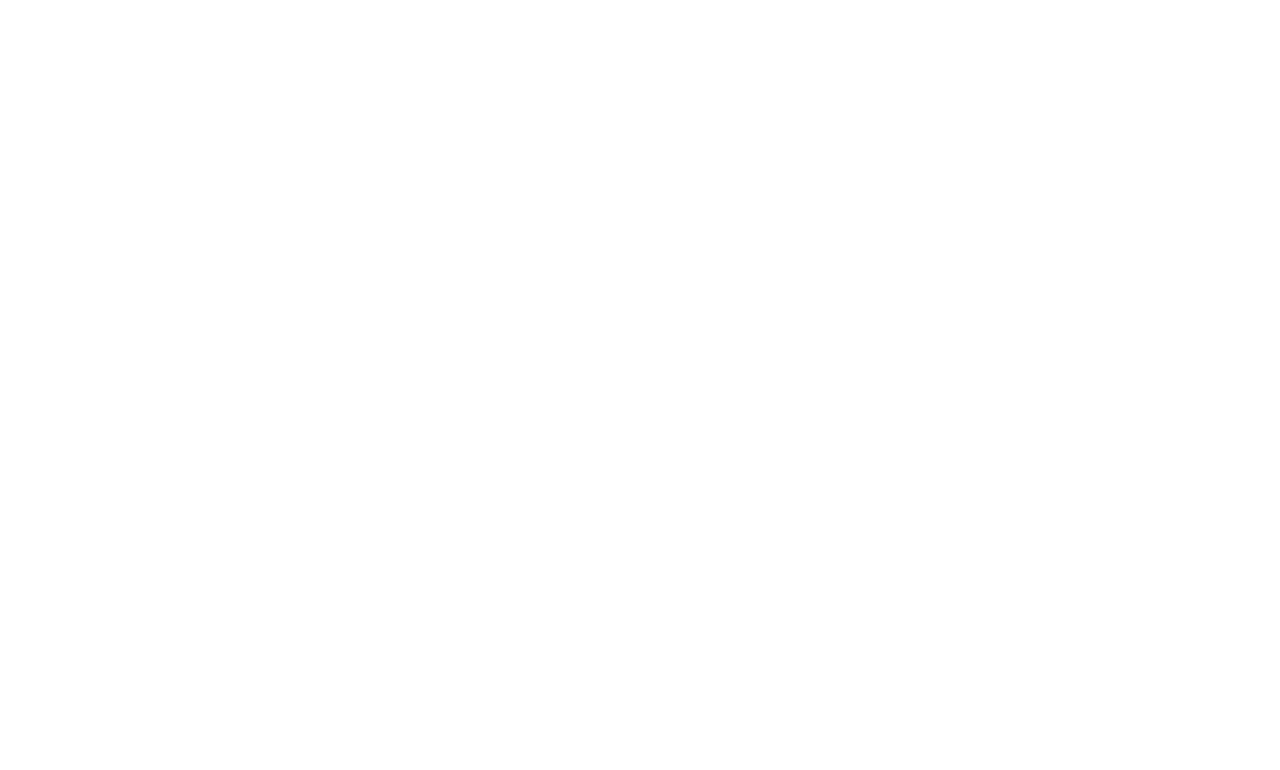
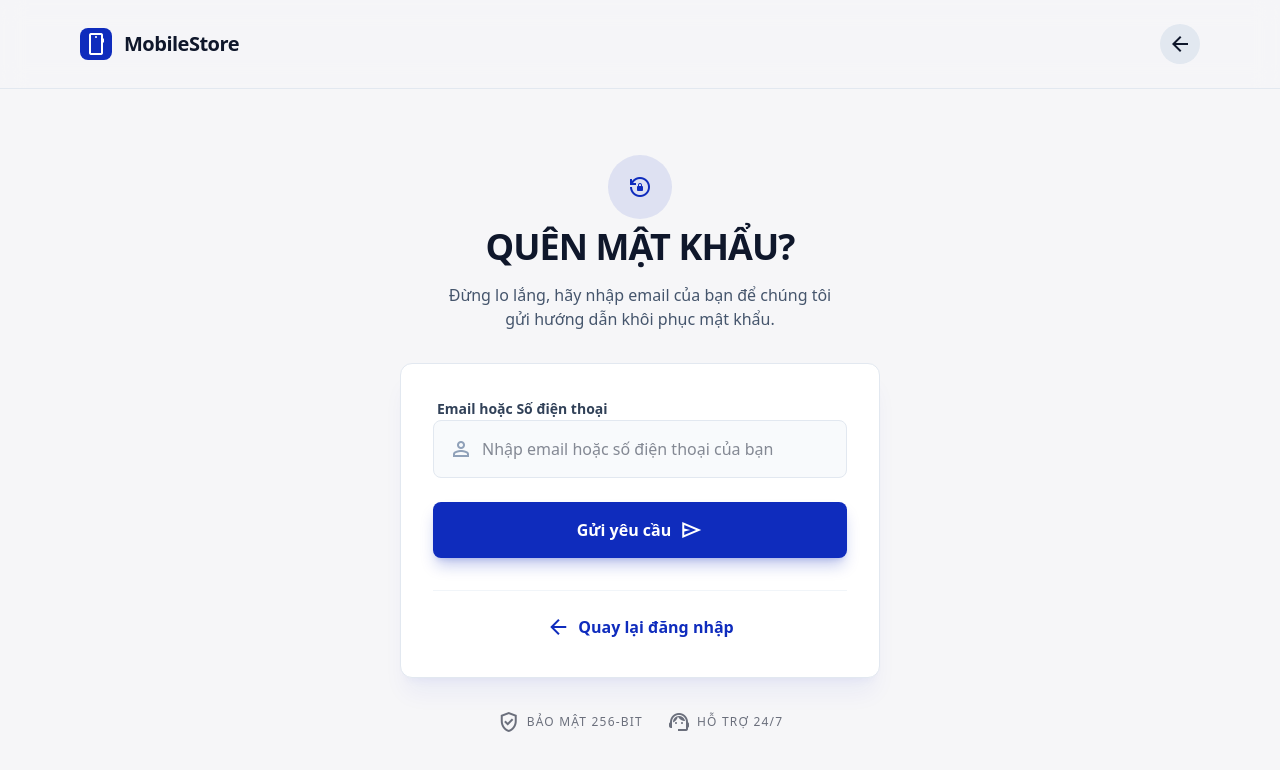
Before and after one commit to Hanh127/lap-trinh-web, a React (Vite) app in the folder Frontend/: page /forgot-password in a window 1280 px wide. Before the commit this address had no page. Shown: the top 770 px of the page. Built offline with nearby package versions, Linux system fonts and the light colour scheme.

Commit message:
Thêm ForgotPassword

```diff
--- a/Frontend/src/App.tsx
+++ b/Frontend/src/App.tsx
@@ -6,6 +6,7 @@
 import Profile from './pages/Profile';
 import Login from './pages/Login';
 import Register from './pages/Register';
+import ForgotPassword from './pages/ForgotPassword';
 
 export default function App() {
   return (
@@ -18,6 +19,7 @@
         <Route path="/profile" element={<Profile />} />
         <Route path="/login" element={<Login />} />
         <Route path="/register" element={<Register />} />
+        <Route path="/forgot-password" element={<ForgotPassword />} />
       </Routes>
     </BrowserRouter>
   );
--- /dev/null
+++ b/Frontend/src/pages/ForgotPassword.tsx
@@ -0,0 +1,79 @@
+import { Link } from 'react-router-dom';
+
+export default function ForgotPassword() {
+  return (
+    <div className="bg-background-light dark:bg-background-dark text-slate-900 dark:text-slate-100 min-h-screen flex flex-col">
+      <div className="relative flex flex-col min-h-screen w-full overflow-x-hidden">
+        {/* Top Navigation */}
+        <header className="flex items-center justify-between px-6 md:px-20 py-6 border-b border-slate-200 dark:border-slate-800 bg-background-light/80 dark:bg-background-dark/80 backdrop-blur-md sticky top-0 z-50">
+          <Link to="/" className="flex items-center gap-3">
+            <div className="size-8 flex items-center justify-center bg-primary text-white rounded-lg">
+              <span className="material-symbols-outlined text-xl">smartphone</span>
+            </div>
+            <h2 className="text-xl font-bold tracking-tight">MobileStore</h2>
+          </Link>
+          <Link to="/login" className="flex items-center justify-center size-10 rounded-full bg-slate-200 dark:bg-slate-800 hover:bg-slate-300 dark:hover:bg-slate-700 transition-colors">
+            <span className="material-symbols-outlined text-xl">arrow_back</span>
+          </Link>
+        </header>
+        {/* Main Content */}
+        <main className="flex-1 flex items-center justify-center p-6">
+          <div className="w-full max-w-[480px] space-y-8">
+            {/* Header Section */}
+            <div className="text-center space-y-4">
+              <div className="inline-flex items-center justify-center size-16 rounded-full bg-primary/10 dark:bg-primary/20 text-primary mb-2">
+                <span className="material-symbols-outlined text-4xl">lock_reset</span>
+              </div>
+              <h1 className="text-4xl font-black tracking-tight text-slate-900 dark:text-slate-50 uppercase">
+                Quên mật khẩu?
+              </h1>
+              <p className="text-slate-600 dark:text-slate-400 text-base max-w-sm mx-auto">
+                Đừng lo lắng, hãy nhập email của bạn để chúng tôi gửi hướng dẫn khôi phục mật khẩu.
+              </p>
+            </div>
+            {/* Form Section */}
+            <div className="bg-white dark:bg-slate-900 p-8 rounded-xl border border-slate-200 dark:border-slate-800 shadow-xl shadow-primary/5">
+              <form className="space-y-6">
+                <div className="space-y-2">
+                  <label className="text-sm font-semibold text-slate-700 dark:text-slate-300 ml-1" htmlFor="email">Email hoặc Số điện thoại</label>
+                  <div className="relative">
+                    <span className="material-symbols-outlined absolute left-4 top-1/2 -translate-y-1/2 text-slate-400">person</span>
+                    <input className="w-full pl-12 pr-4 py-4 rounded-lg border border-slate-200 dark:border-slate-700 bg-slate-50 dark:bg-slate-800 focus:ring-2 focus:ring-primary/50 focus:border-primary transition-all outline-none text-slate-900 dark:text-slate-100" id="email" placeholder="Nhập email hoặc số điện thoại của bạn" type="text" />
+                  </div>
+                </div>
+                <button className="w-full bg-primary hover:bg-primary/90 text-white font-bold py-4 rounded-lg shadow-lg shadow-primary/25 transition-all flex items-center justify-center gap-2 group" type="submit">
+                  <span>Gửi yêu cầu</span>
+                  <span className="material-symbols-outlined text-xl group-hover:translate-x-1 transition-transform">send</span>
+                </button>
+              </form>
+              <div className="mt-8 pt-6 border-t border-slate-100 dark:border-slate-800 text-center">
+                <Link className="inline-flex items-center gap-2 text-primary hover:text-primary/80 font-semibold transition-colors" to="/login">
+                  <span className="material-symbols-outlined text-lg">arrow_back</span>
+                  <span>Quay lại đăng nhập</span>
+                </Link>
+              </div>
+            </div>
+            {/* Footer info */}
+            <div className="text-center space-y-4 opacity-60">
+              <div className="flex items-center justify-center gap-6">
+                <div className="flex items-center gap-1.5">
+                  <span className="material-symbols-outlined text-sm">verified_user</span>
+                  <span className="text-xs font-medium uppercase tracking-widest">Bảo mật 256-bit</span>
+                </div>
+                <div className="flex items-center gap-1.5">
+                  <span className="material-symbols-outlined text-sm">support_agent</span>
+                  <span className="text-xs font-medium uppercase tracking-widest">Hỗ trợ 24/7</span>
+                </div>
+              </div>
+            </div>
+          </div>
+        </main>
+        {/* Decorative Background Elements */}
+        <div className="fixed top-0 left-0 w-full h-full pointer-events-none -z-10 overflow-hidden">
+          <div className="absolute -top-[10%] -left-[10%] w-[40%] h-[40%] bg-primary/5 rounded-full blur-[120px]"></div>
+          <div className="absolute -bottom-[10%] -right-[10%] w-[40%] h-[40%] bg-primary/10 rounded-full blur-[120px]"></div>
+        </div>
+      </div>
+    </div>
+  );
+}
--- a/Frontend/src/pages/Login.tsx
+++ b/Frontend/src/pages/Login.tsx
@@ -52,7 +52,7 @@
                   <div>
                     <div className="flex justify-between items-center mb-2">
                       <label className="text-sm font-semibold text-slate-700 dark:text-slate-300">Mật khẩu</label>
-                      <a className="text-xs font-medium text-primary hover:underline" href="#">Quên mật khẩu?</a>
+                      <Link className="text-xs font-medium text-primary hover:underline" to="/forgot-password">Quên mật khẩu?</Link>
                     </div>
                     <div className="relative">
                       <span className="material-symbols-outlined absolute left-4 top-1/2 -translate-y-1/2 text-slate-400 text-xl">lock</span>
@@ -98,7 +98,7 @@
                 <div className="mt-10 text-center">
                   <p className="text-slate-500 dark:text-slate-400 text-sm">
                     Chưa có tài khoản?
-                    <a className="text-primary font-bold hover:underline ml-1" href="#">Đăng ký ngay</a>
+                    <Link className="text-primary font-bold hover:underline ml-1" to="/register">Đăng ký ngay</Link>
                   </p>
                 </div>
               </div>
```
